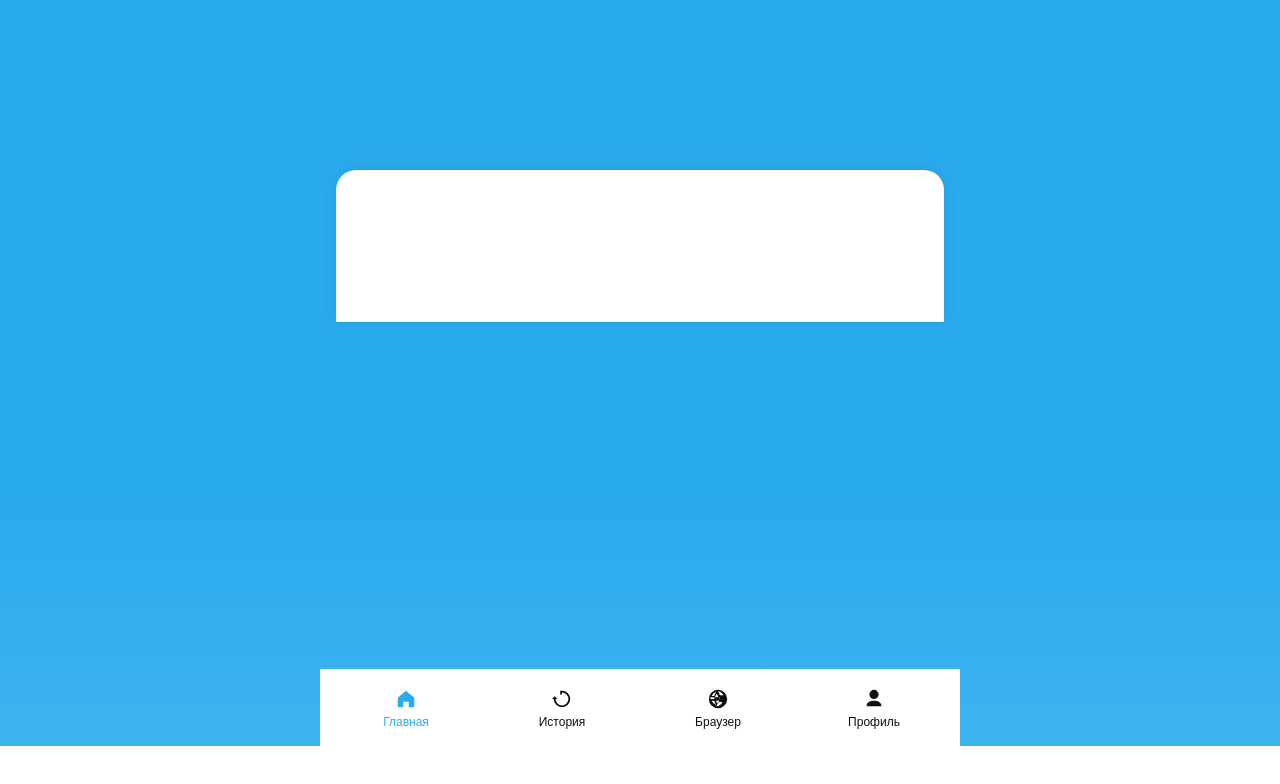
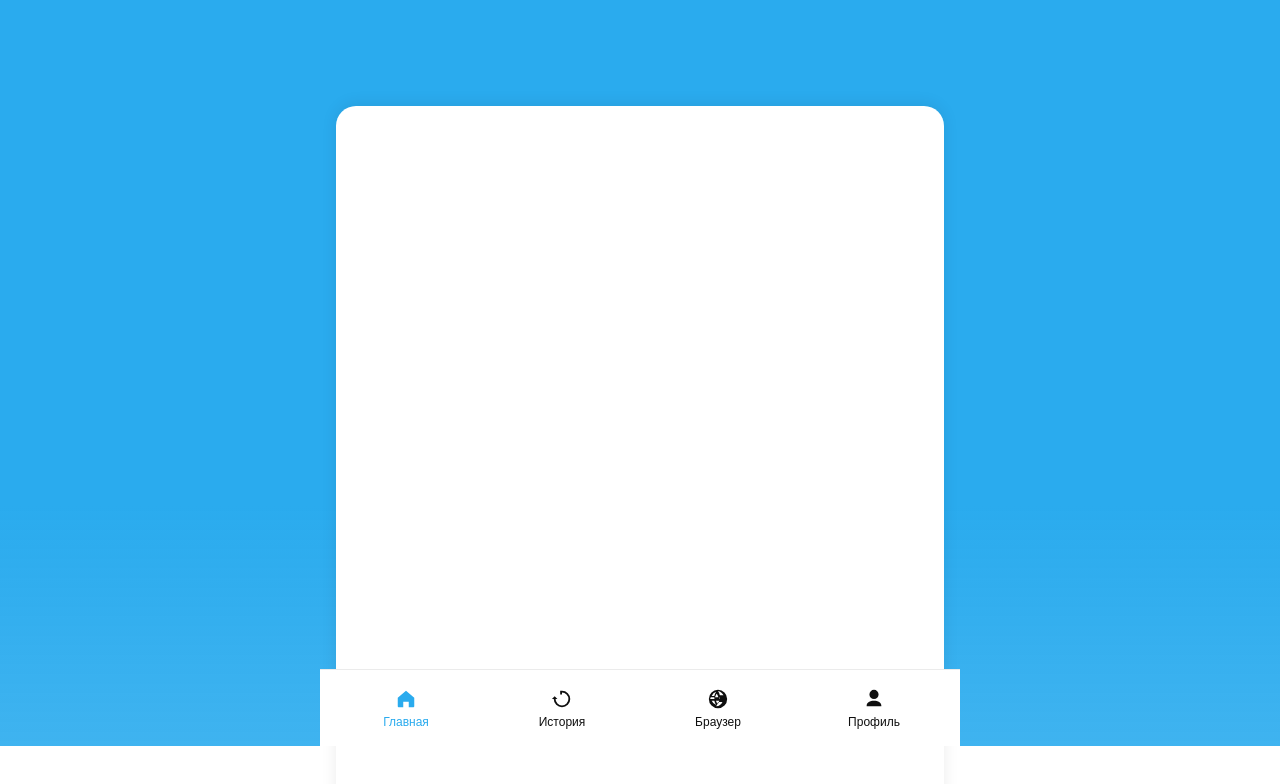
Before and after one commit to victorfomich/wallet_test2, a plain HTML site: page index.html in a window 1280 px wide. Shown: the part 54-838 px from the top of the page. Before the commit the page ends 800 px from the top, so only its background shows below. Drawn offline with Linux system fonts and the light colour scheme.

Commit message:
feat(ui): extend bottom sheet under header and past viewport for scroll

```diff
--- a/styles.css
+++ b/styles.css
@@ -54,12 +54,14 @@ body {
 .sheet {
   position: relative;
   z-index: 2; /* ниже заголовка, выше фона */
-  margin-top: 22vh; /* старт ниже верха, оставляем 20-30% */
+  margin-top: 14vh; /* ближе под хедер */
   background: var(--bg);
   border-top-left-radius: 20px;
   border-top-right-radius: 20px;
   box-shadow: 0 -2px 16px rgba(0,0,0,0.08);
   padding-top: 12px;
+  padding-bottom: calc(96px + env(safe-area-inset-bottom)); /* запас под таббар */
+  min-height: 140vh; /* тянем модуль ниже низа, чтобы было что скроллить */
 }
 
 .view { min-height: 140px; }
```
